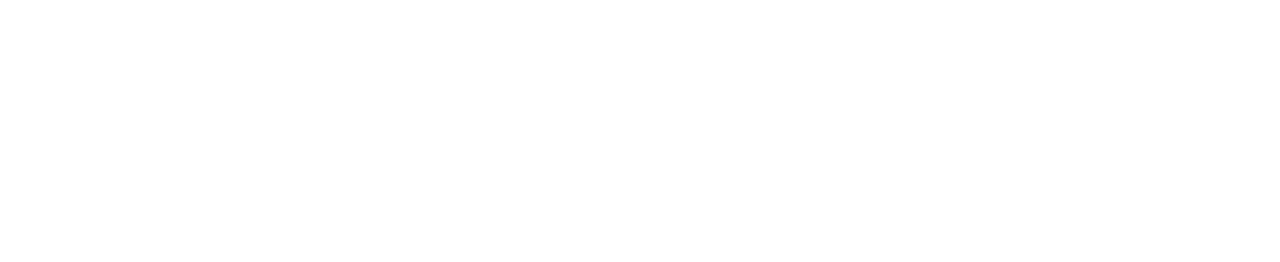
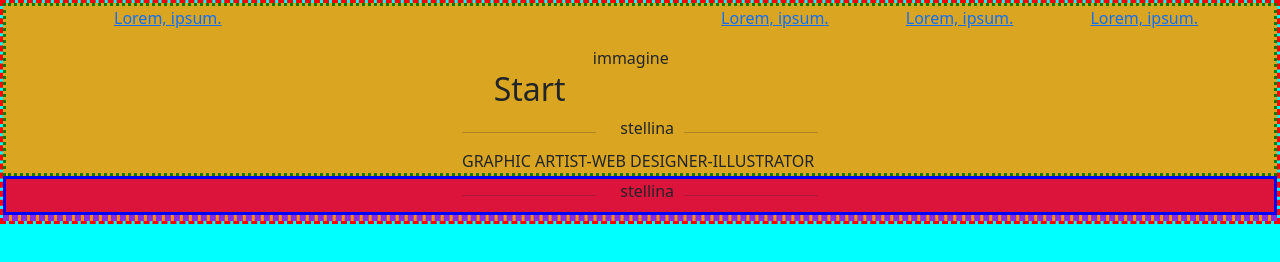
Before and after one commit to FrancescoBonandin/html-css-bootstrap-freelancer, a plain HTML site: page index.html in a window 1280 px wide. Drawn offline with nearby package versions, Linux system fonts and the light colour scheme.

Commit message:
completato header iniziato main

```diff
--- a/css/common.css
+++ b/css/common.css
@@ -1,15 +1,4 @@
 /*----COMMON----*/
-*{
-    font-family: Arial, Helvetica, sans-serif;
+ul{
+    list-style-type: none;
 }
-
-.container{
-    max-width: 1200px;
-    margin: 0 auto;
-}
-
-.my-row{
-    display: flex;
-    flex-wrap: wrap;
-
-}
--- a/css/reset.css
+++ /dev/null
@@ -1,6 +0,0 @@
-/* reset */
-*{
-    padding: 0;
-    margin: 0;
-    box-sizing: border-box;
-}
--- a/index.html
+++ b/index.html
@@ -5,7 +5,7 @@
         <meta charset="UTF-8">
         <meta http-equiv="X-UA-Compatible" content="IE=edge">
         <meta name="viewport" content="width=device-width, initial-scale=1.0">
-        <title>Document</title>
+        <title>Freelancer</title>
 
         <!--Google Fonts-->
 
@@ -15,21 +15,200 @@
         integrity="sha512-iecdLmaskl7CVkqkXNQ/ZH/XLlvWZOJyj7Yy7tcenmpD1ypASozpmT/E0iPtmFIB46ZmdtAc9eNBvH0H/ZpiBw==" crossorigin="anonymous" referrerpolicy="no-referrer" />
 
         <!-- CSS -->
+        <link rel="stylesheet" href="css/common.css">
+        <link rel="stylesheet" href="css/palette.css">
+        <link href="https://cdn.jsdelivr.net/npm/bootstrap@5.3.0/dist/css/bootstrap.min.css" rel="stylesheet" integrity="sha384-9ndCyUaIbzAi2FUVXJi0CjmCapSmO7SnpJef0486qhLnuZ2cdeRhO02iuK6FUUVM" crossorigin="anonymous">
         <link rel="stylesheet" href="css/style.css">
 
 
     </head>
 
-    <body>
+    <body class="debug">
 
         <!-- header -->
         <header>
+            <section id="nav-section">
+
+                <div class="container justify-content-between">
+
+                    <nav>
+
+                        <ul class="row ">
+
+                            <li class="col">
+
+                                <a href="#nogo">
+                                    Lorem, ipsum.
+                                </a>
+
+                            </li>
+
+                            <li class="col d-sm-block d-md-none">
+
+                                <div class="row">
+
+                                    <div class="col text-end">
+
+                                        Icona
+
+                                    </div>
+
+                                </div>
+
+                            </li>
+
+
+                            <li class="col d-sm-none d-md-block d-lg-block ">
+
+                                <div class="row text-end">
+
+                                    <a class="col" href="#nogo">
+
+                                        <div>
+                                            Lorem, ipsum.
+                                        </div>
+
+                                    </a>
+
+                                    <a class="col" href="#nogo">
+
+                                        <div>
+                                            Lorem, ipsum.
+                                        </div>
+
+                                    </a>
+
+                                    <a class="col" href="#nogo">
+
+                                        <div>
+                                            Lorem, ipsum.
+                                        </div>
+
+                                    </a>
+
+
+                                </div>
+
+                            </li>
+
+
+                        </ul>
+                    </nav>
+
+                </div>
+
+            </section>
+
+            <section id="hero-section">
+
+                <div class="container">
+
+                    <div class="row">
+
+                        <div class="col-4 offset-sm-4">
+
+                            <div class="row">
+
+                                <div class="col-">
+
+                                    <div class="row">
+                                        <div class="col-4 offset-sm-4">
+                                            <img src="" alt="">
+                                            immagine
+                                        </div>
+                                    </div>
+
+                                    <div class="row">
+
+                                        <div class="col-10 offset-sm-1">
+
+                                            <h2>
+                                                Start
+                                            </h2>
+
+                                        </div>
+
+                                    </div>
+
+                                    <div class="row">
+
+                                        <div class="col">
+                                            <hr>
+                                        </div>
+
+                                        <div class="col-2">
+                                            stellina
+                                        </div>
+
+                                        <div class="col">
+                                            <hr>
+                                        </div>
+
+                                    </div>
+
+                                    <div class="row">
+                                        <div class="col-12">
+                                            GRAPHIC ARTIST-WEB DESIGNER-ILLUSTRATOR
+                                        </div>
+                                    </div>
+
+                                </div>
+
+                            </div>
+
+                        </div>
+
+                    </div>
+
+                </div>
+
+            </section>
 
         </header>
         <!-- fine header -->
 
         <!-- main -->
         <main>
+
+            <section id="portfolio">
+
+                <div class="container">
+
+                    <div class="row">
+
+                        <div class="col-4 offset-md-4">
+
+                            <div class="row">
+
+                                <div class="col">
+                                    <hr>
+                                </div>
+
+                                <div class="col-2">
+                                    stellina
+                                </div>
+
+                                <div class="col">
+                                    <hr>
+                                </div>
+
+                            </div>
+
+                        </div>
+
+                    </div>
+
+                </div>
+
+            </section>
+
+            <section id="portfolio">
+
+            </section>
+
+            <section id="portfolio">
+
+            </section>
 
         </main>
         <!-- fine main -->
```
Also changed, not shown: img/avatar.svg (added), img/cabin.png (added), img/cake.png (added), img/circus.png (added), img/game.png (added), img/safe.png (added), img/submarine.png (added).
